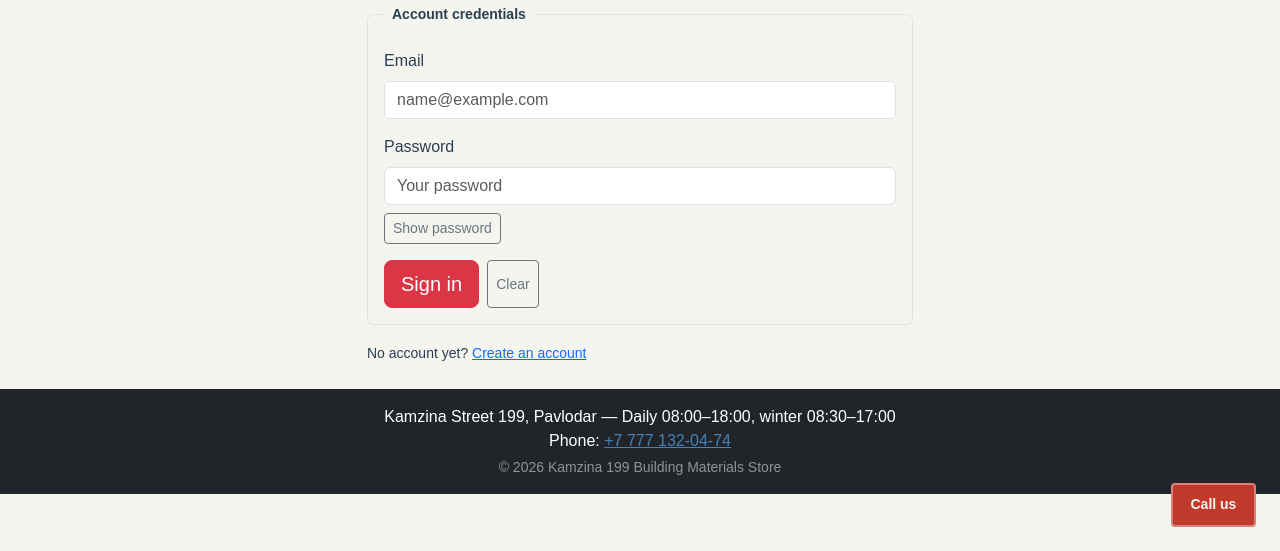
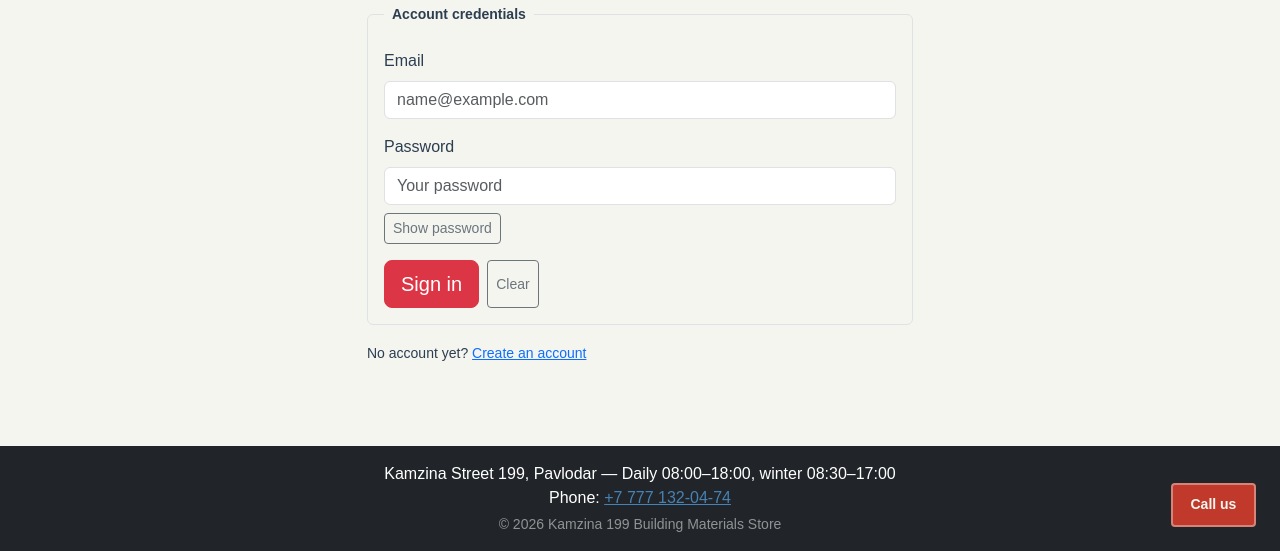
Before and after one commit to EZDAMIR/webuniporject, a website: page signin.html in a window 1280 px wide. Shown: the part 249-800 px from the top of the page. Drawn offline with nearby package versions, Linux system fonts and the light colour scheme.

Commit message:
Keep footers pinned on short pages

```diff
--- a/signin.html
+++ b/signin.html
@@ -21,7 +21,7 @@
     <link rel="stylesheet" href="css/base.css" />
     <link rel="stylesheet" href="css/damir.css" />
   </head>
-  <body>
+  <body class="d-flex flex-column min-vh-100">
     <header>
       <!-- Bootstrap navbar: navbar-expand-md collapses to a toggler below 768 px -->
       <nav class="navbar navbar-expand-md navbar-dark bg-dark" aria-label="Main navigation">
@@ -54,7 +54,7 @@
     </header>
 
     <!-- .container + centered column: sign-in form reads best at a narrow constrained width -->
-    <main class="container py-4">
+    <main class="container py-4 flex-grow-1">
       <div class="row justify-content-center">
         <div class="col-12 col-md-8 col-lg-6">
           <h1>Sign in</h1>
```
Also changed, not shown: index.html (+2 -2 lines), order.html (+2 -2 lines), products.html (+2 -2 lines), signup.html (+2 -2 lines).
